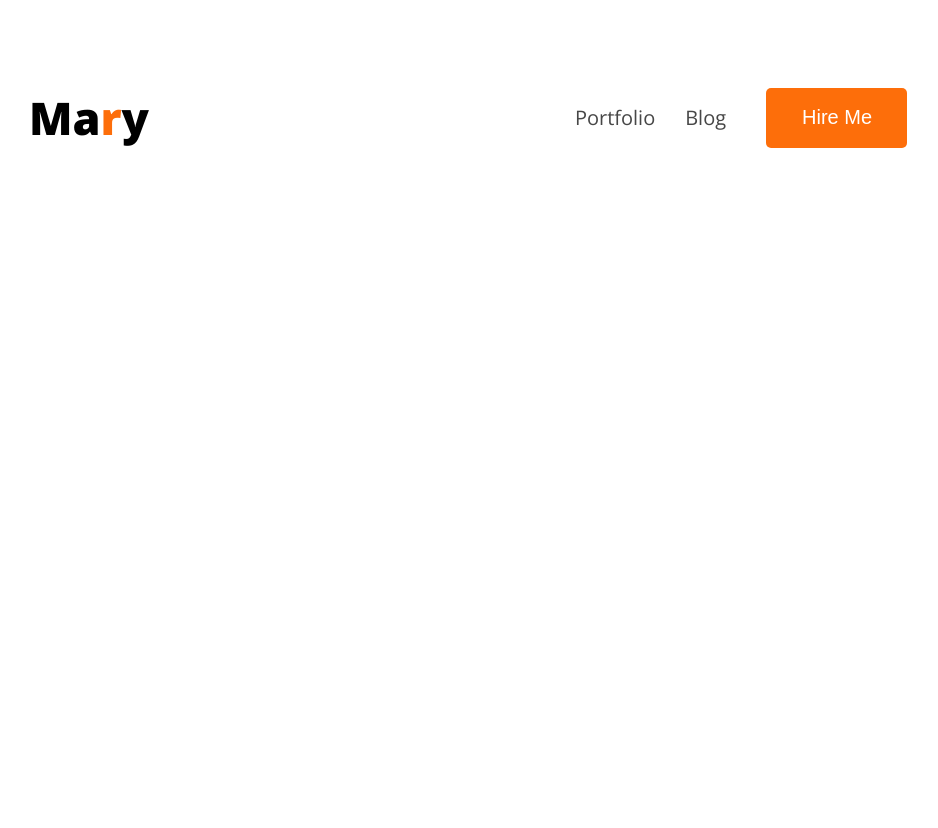
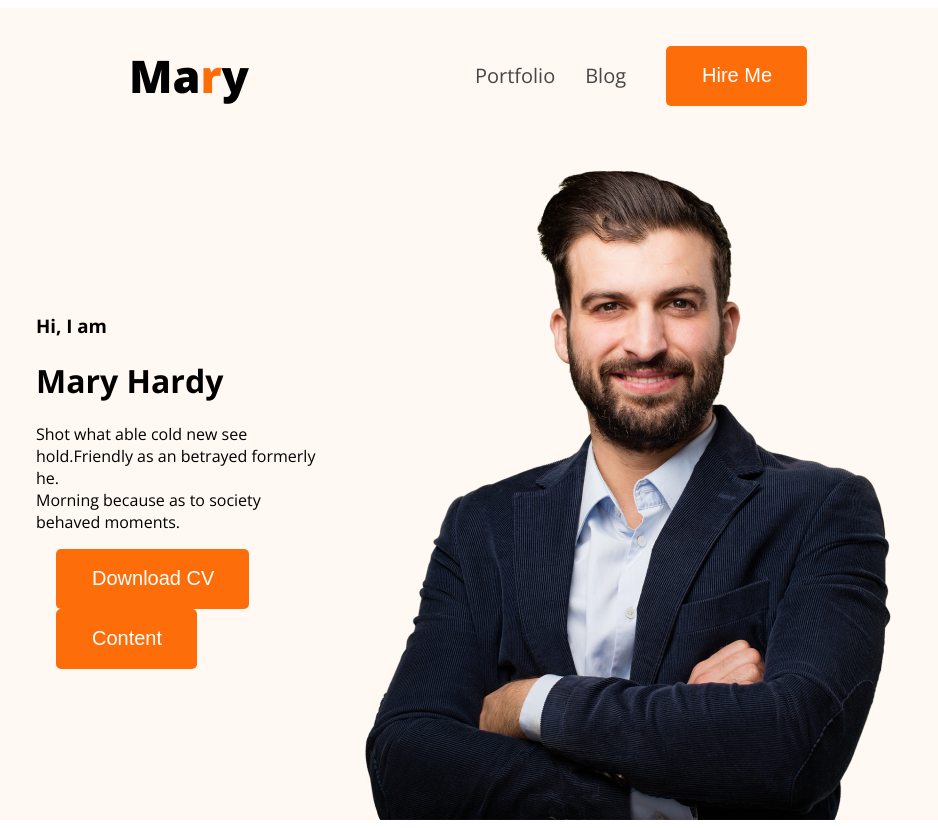
Before and after one commit to digontosikder/portfolio, a plain HTML site: page index.html in a window 1280 px wide. Shown: the whole page, without its empty margins (172-1110 px from the left). Before the commit the page ends 800 px from the top, so only its background shows below. Drawn offline with nearby package versions, Linux system fonts and the light colour scheme.

Commit message:
third commit

```diff
--- a/index.html
+++ b/index.html
@@ -7,7 +7,7 @@
     <link rel="stylesheet" href="portfolio.css/style.css">
 </head>
 <body>
-    <header>
+    <header class="header">
         <nav>
             <h1 style="font-weight: 800;font-size: 45px;">Ma<span class="marry">r</span>y</h1>
             <ul>
@@ -20,6 +20,17 @@
                 <button class="btn">Hire Me</button>
             </ul>
         </nav>
+        <div class="banner">
+            <div>
+                <h3>Hi, I  am</h3>
+                <h1>Mary Hardy</h1>
+                <p>Shot what able cold new see hold.Friendly as an betrayed formerly he. <br> Morning because as to society behaved moments.</p>
+                <button class="btn">Download CV</button>
+                <button class="btn">Content</button>
+
+            </div>
+            <img class="profile-picture" src="images/hardy.png" alt="">
+        </div>
 
     </header>
     <main>
--- a/portfolio.css/style.css
+++ b/portfolio.css/style.css
@@ -9,6 +9,7 @@ nav{
     justify-content:space-around;
     align-items: center;
     margin-top: 50px;
+    margin: 0px 200px;
 }
 nav >ul a{
     text-decoration: none;
@@ -35,6 +36,7 @@ color: rgb(253, 110, 10);
     margin-left: 20px;
     border-radius: 5px;
     font-size: 20px;
+
 }
 .link{
     display: flex;
@@ -42,3 +44,21 @@ color: rgb(253, 110, 10);
     font-size: 20px;
 font-weight: 400;
 }
+.header{
+    background-color: #FFF8F3;
+
+}
+.banner{
+    margin: 0px 200px;
+    display: flex;
+    align-items: center;
+
+}
+.btn-primary{
+
+}
+.banner .profile-picture {
+    width: 584px;
+    height: 676px;
+
+}
```
